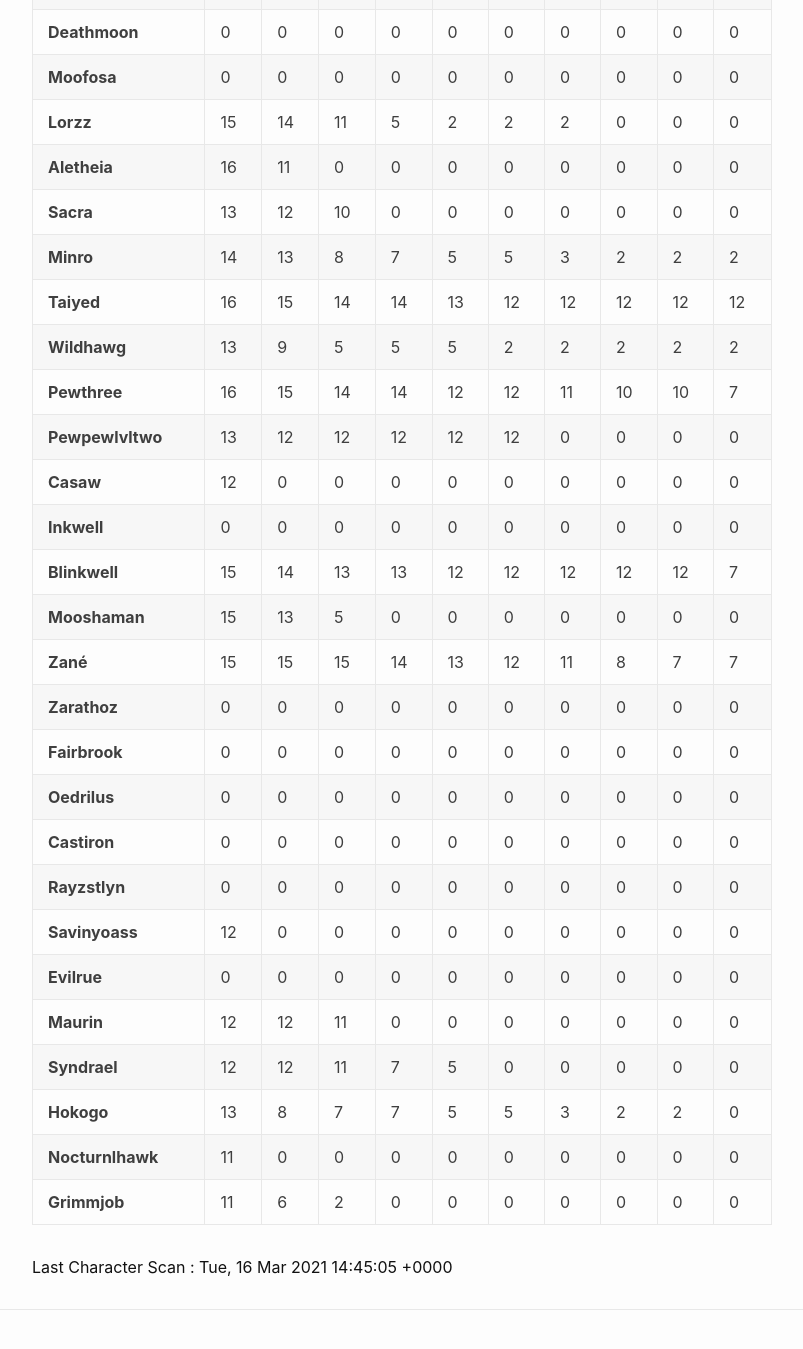
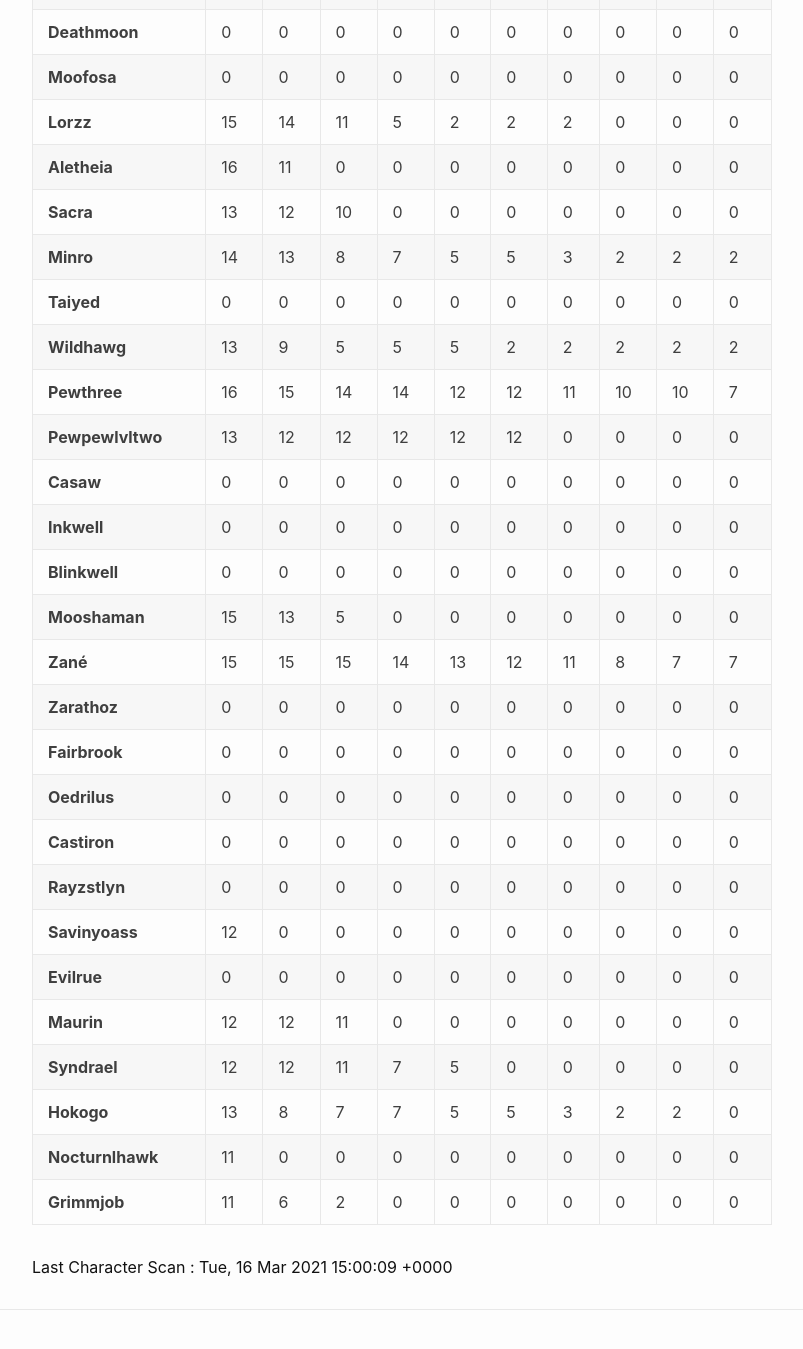
Before and after one commit to eldertribunal/keystonetracker, a Jekyll site: the page built from weekly.md, in a window 1280 px wide and 1400 px high, scrolled down 449 px. Shown: the top 1349 px of the window, without its empty margins (126-929 px from the left). Built offline with Jekyll 4.4.1, drawn with Linux system fonts in a browser that asks for light colours; some of the changed text lies outside the part shown.

Commit message:
auto scan Tue Mar 16 15:00:46 UTC 2021

```diff
--- a/_data/scanned.json
+++ b/_data/scanned.json
@@ -1,3 +1,3 @@
 {
-  "timestamp": 1615905905
+  "timestamp": 1615906809
 }
--- a/_data/weekly.json
+++ b/_data/weekly.json
@@ -17,22 +17,22 @@
   {
     "name": "Legume",
     "dungeons": [
-      16,
-      15,
-      13,
-      12,
-      12,
-      12,
-      12,
-      12,
-      12,
-      12
+      0,
+      0,
+      0,
+      0,
+      0,
+      0,
+      0,
+      0,
+      0,
+      0
     ]
   },
   {
     "name": "Gochujang",
     "dungeons": [
-      10,
+      0,
       0,
       0,
       0,
@@ -182,16 +182,16 @@
   {
     "name": "Taiyed",
     "dungeons": [
-      16,
-      15,
-      14,
-      14,
-      13,
-      12,
-      12,
-      12,
-      12,
-      12
+      0,
+      0,
+      0,
+      0,
+      0,
+      0,
+      0,
+      0,
+      0,
+      0
     ]
   },
   {
@@ -242,7 +242,7 @@
   {
     "name": "Casaw",
     "dungeons": [
-      12,
+      0,
       0,
       0,
       0,
@@ -272,16 +272,16 @@
   {
     "name": "Blinkwell",
     "dungeons": [
-      15,
-      14,
-      13,
-      13,
-      12,
-      12,
-      12,
-      12,
-      12,
-      7
+      0,
+      0,
+      0,
+      0,
+      0,
+      0,
+      0,
+      0,
+      0,
+      0
     ]
   },
   {
```
